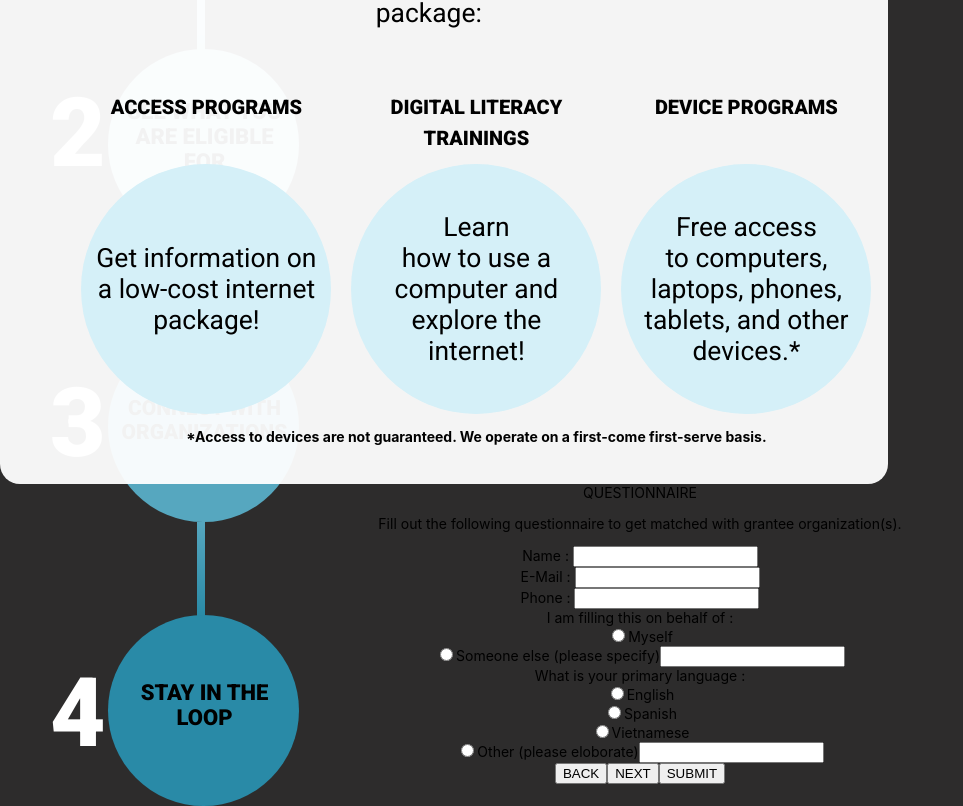
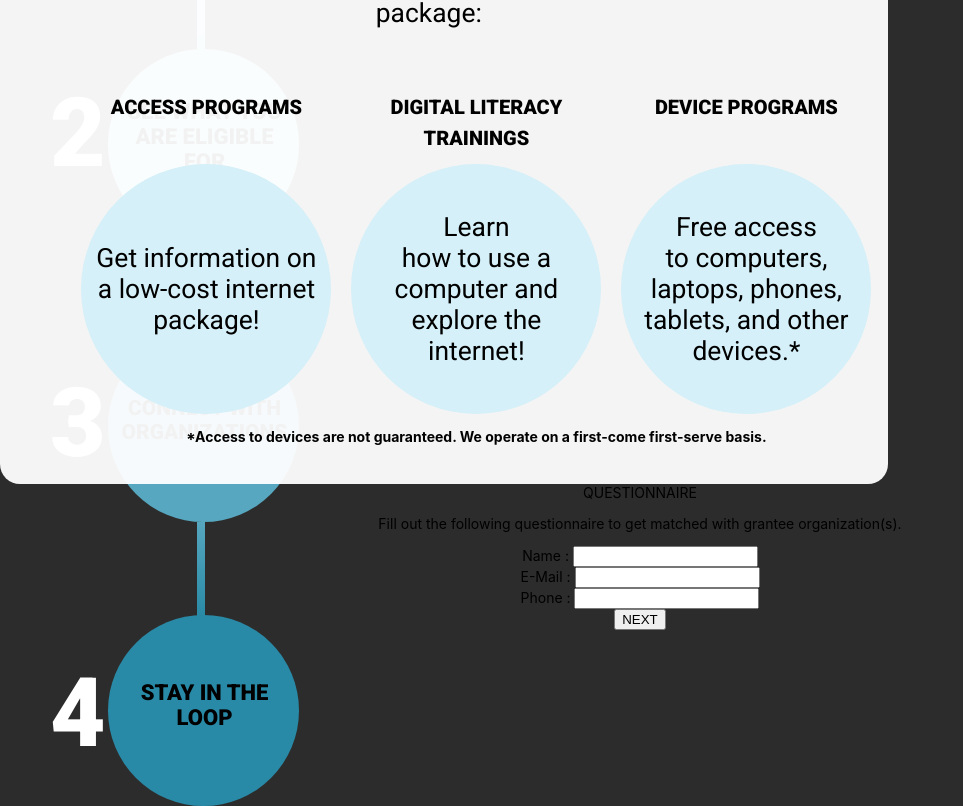
Before and after one commit to CS-SG-Studio/San-Jose-MOTI, a React (Create React App) app in the folder san-jose-digital/: page / in a window 1280 px wide. Shown: the part 363-1169 px from the top of the page, without its empty margins (0-963 px from the left). Built offline with nearby package versions, Linux system fonts and the light colour scheme.

Commit message:
new qeustionnaire

```diff
--- a/san-jose-digital/src/screens/Questionnaire/Questionnaire.js
+++ b/san-jose-digital/src/screens/Questionnaire/Questionnaire.js
@@ -20,47 +20,10 @@ function Questionnaire() {
             <label htmlFor="phone"> Phone : </label>
             <input type="number" id="phone" name="phone"></input>
           </div>
-          <div className="form-control">
-            <label htmlFor="contact"> I am filling this on behalf of : </label>
-            <br />
-            <input type="radio" id="contact" name="contact" value="self" />
-            <label for="contact">Myself</label>
-            <br />
-            <input type="radio" id="someone" name="contact" value="someone" />
-            <label for="someone">
-              Someone else (please specify)
-              <input type="text" id="someone" name="contact"></input>
-            </label>
-          </div>
-          <div className="form-control">
-            <label htmlFor="contact"> What is your primary language : </label>
-            <br />
-            <input type="radio" id="english" name="language" value="english" />
-            <label for="english">English</label>
-            <br />
-            <input type="radio" id="spanish" name="language" value="spanish" />
-            <label for="spanish">Spanish</label>
-            <br />
-            <input
-              type="radio"
-              id="vietnamese"
-              name="language"
-              value="vietnamese"
-            />
-            <label for="vietnamese">Vietnamese</label>
-            <br />
-            <input type="radio" id="other1" name="language" value="other1" />
-            <label for="other">
-              Other (please eloborate)
-              <input type="text" id="other" name="contact"></input>
-            </label>
-          </div>
         </form>
       </container>
       <div>
-        <button type="submit">BACK</button>
         <button type="submit">NEXT</button>
-        <button type="submit">SUBMIT</button>
       </div>
     </>
   );
```
Also changed, not shown: san-jose-digital/src/screens/Questionnaire/Questionnaire2.js (added, +28 -0 lines), san-jose-digital/src/screens/Questionnaire/Questionnaire3.js (added, +39 -0 lines).
